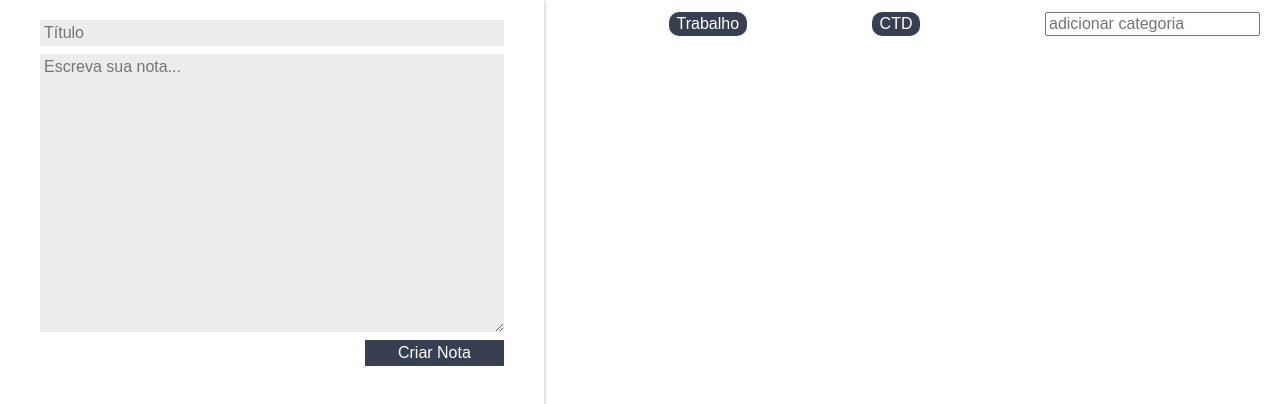
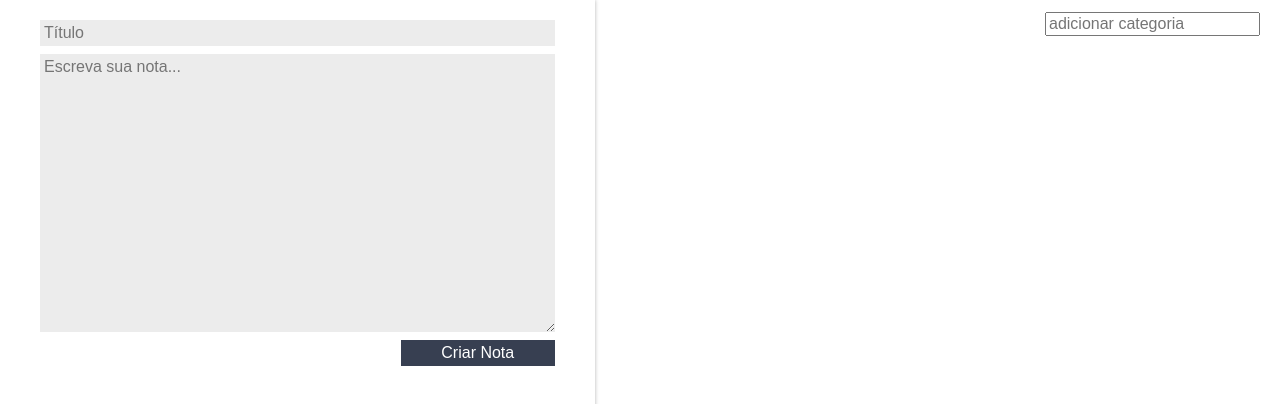
Before and after one commit to soareslil/alura-ciclo-de-vida-class, a React (Create React App) app: page / in a window 1280 px wide. Shown: the top 404 px of the page. Built offline with nearby package versions, Linux system fonts and the light colour scheme; the HTML template or start-up script is replaced by a standard one.

Commit message:
adicionando categorias dinamicamente

```diff
--- a/src/App.js
+++ b/src/App.js
@@ -11,7 +11,7 @@ class App extends Component {
 
     this.state = {
       notas:[],
-      categorias: ["Trabalho", "CTD"],
+      categorias: [],
     }
   }
 
@@ -22,6 +22,13 @@ class App extends Component {
       notas:novoArrayNotas
     }
     this.setState(novoEstado)
+  }
+
+  adicionarCategoria(nomeCategoria){
+    const novoArrayCategorias = [...this.state.categorias, nomeCategoria]
+    const novoEstado = {...this.state, categorias: novoArrayCategorias}
+    this.setState(novoEstado)
+    console.log(novoEstado)
   }
 
   deletarNota(index){
@@ -36,7 +43,9 @@ class App extends Component {
       <section className="conteudo">
         <FormularioCadastro criarNota={this.criarNota.bind(this)}/>
         <main className="conteudo-principal">
-          <ListaDeCategorias categorias={this.state.categorias} />
+          <ListaDeCategorias
+          adicionarCategoria = {this.adicionarCategoria.bind(this)}
+          categorias={this.state.categorias} />
 
           <ListaDeNotas
          notas={this.state.notas}
--- a/src/components/ListaDeCategorias/ListaDeCategorias.jsx
+++ b/src/components/ListaDeCategorias/ListaDeCategorias.jsx
@@ -5,7 +5,8 @@ class ListaDeCategorias extends Component {
 
     _handleEventoInput(e){
         if(e.key == "Enter"){
-            console.log("add categoria")
+            let valorCategoria = e.target.value;
+            this.props.adicionarCategoria(valorCategoria)
         }
     }
 
```
